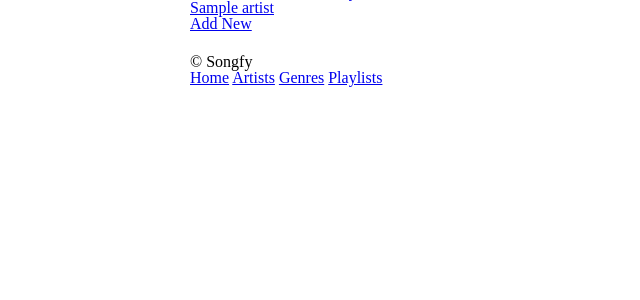
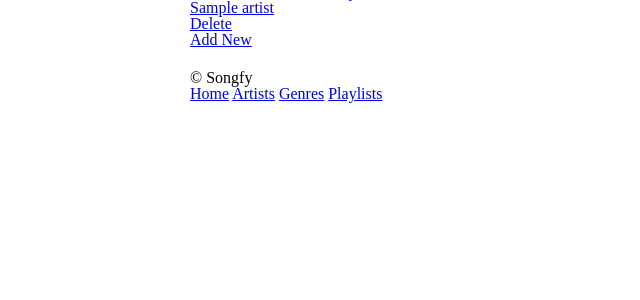
Before and after one commit to SiddharthShringi/Song-App, a Django app: page /artists in a window 1280 px wide. Shown: the part 92-392 px from the top of the page, without its empty margins (0-640 px from the left). Run offline with Django 3.2, Linux system fonts and the light colour scheme; tables that the repository leaves empty hold one stand-in row (values such as "Sample post").

Commit message:
add artist delete functionality

```diff
--- a/songfy/templates/songfy/artist.html
+++ b/songfy/templates/songfy/artist.html
@@ -3,6 +3,7 @@
 <ul>
 	{% for artist in artists %}
 		<li><a href="{% url 'songfy:artist_song' artist.id %}">{{ artist.name }}</a></li>
+		<a href="{% url 'songfy:artist_delete' artist.id %}">Delete</a>
 	{% endfor %}
 </ul>
 <a href="{% url 'songfy:add_artist' %}">Add New</a>
--- a/songfy/urls.py
+++ b/songfy/urls.py
@@ -14,7 +14,7 @@ urlpatterns = [
     path('playlists/playlist/<int:pk>', views.playlist_song, name='playlist_song'),
     path('song/new', views.add_song, name='add_song'),
     path('song/edit/<int:pk>', views.edit_song, name='edit_song'),
-    path('artist/new', views.add_artist, name="add_artist"),
+    path('artist/new', views.add_artist, name='add_artist'),
     path('genre/new', views.add_genre, name='add_genre'),
     path('playlist/new', views.add_playlist, name='add_playlist'),
     path('song/<int:pk>/delete', views.song_delete, name='song_delete'),
```
